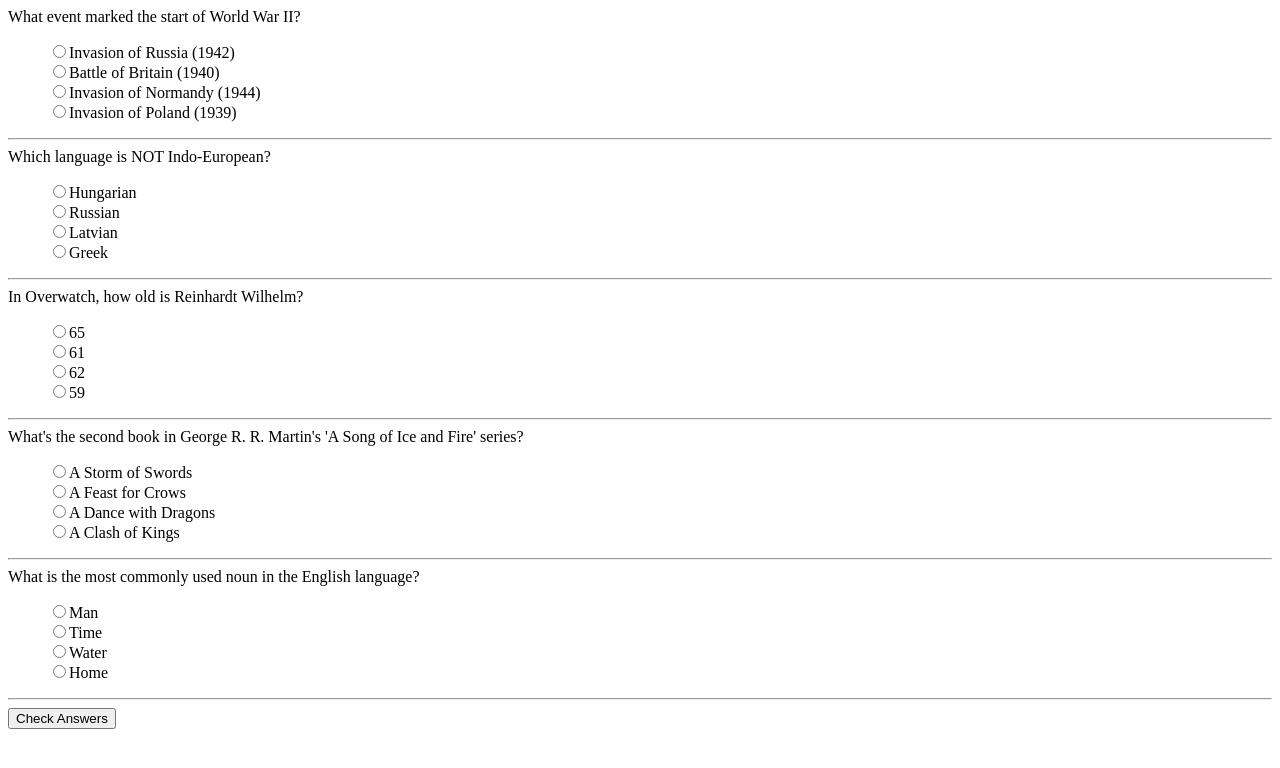
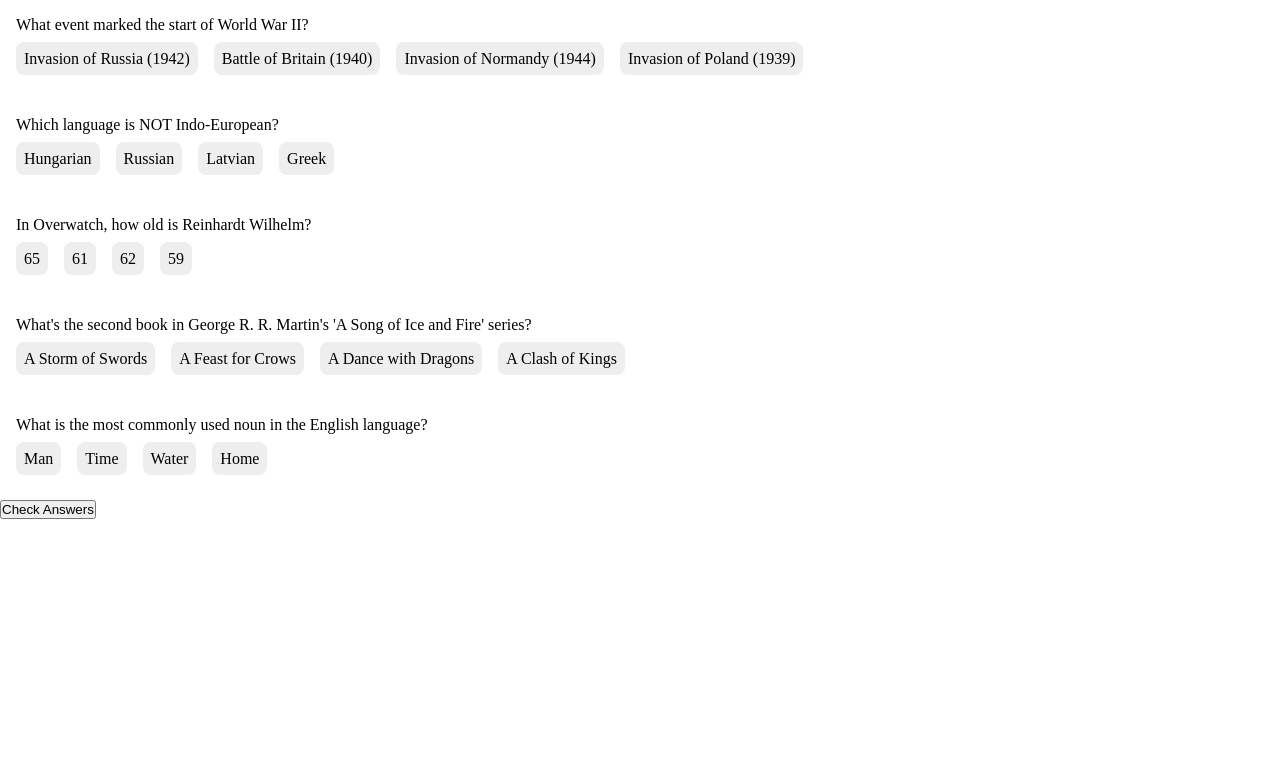
Before and after one commit to tatasadi/scrimba-quizzical, a React (Vite) app: page / in a window 1280 px wide. Both pictures are taken after a click on the button "Start Quiz". Shown: the top 768 px of the page. Built offline with nearby package versions, Linux system fonts and the light colour scheme.

Commit message:
add some css

```diff
--- a/src/Answer.jsx
+++ b/src/Answer.jsx
@@ -3,10 +3,8 @@
 export default function Answer({ answer, questionId }) {
   return (
     <li>
-      <label htmlFor={answer}>
-        <input id={answer} type="radio" name={`question-${questionId}`} />
-        {answer}
-      </label>
+      <input id={answer} type="radio" name={`question-${questionId}`} />
+      <label htmlFor={answer}>{answer}</label>
     </li>
   )
 }
--- a/src/Question.jsx
+++ b/src/Question.jsx
@@ -9,14 +9,13 @@
   ])
 
   return (
-    <div>
+    <div className="question">
       <div>{decode(question.question)}</div>
-      <ul style={{ listStyle: "none" }}>
+      <ul className="answers">
         {answers.map((answer) => (
           <Answer answer={answer} questionId={question.id} />
         ))}
       </ul>
-      <hr />
     </div>
   )
 }
--- a/src/index.css
+++ b/src/index.css
@@ -0,0 +1,36 @@
+* {
+  box-sizing: border-box;
+  margin: 0;
+  padding: 0;
+}
+
+.question {
+  padding: 1rem;
+}
+
+.answers {
+  list-style-type: none;
+  display: flex;
+  gap: 1rem;
+  margin: 1rem 0;
+}
+
+.answers input[type="radio"] {
+  display: none;
+}
+
+.answers input[type="radio"]:checked + label,
+.Checked + label {
+  background: lightblue;
+}
+
+.answers label {
+  background-color: #eee;
+  padding: 0.5rem;
+  cursor: pointer;
+  border-radius: 0.5rem;
+}
+
+.answers label:hover {
+  background: #ddd;
+}
```
